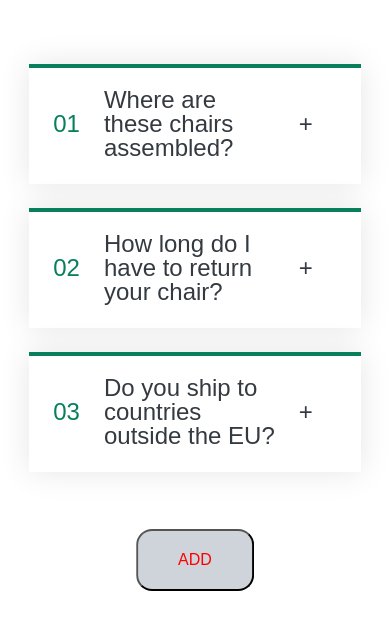
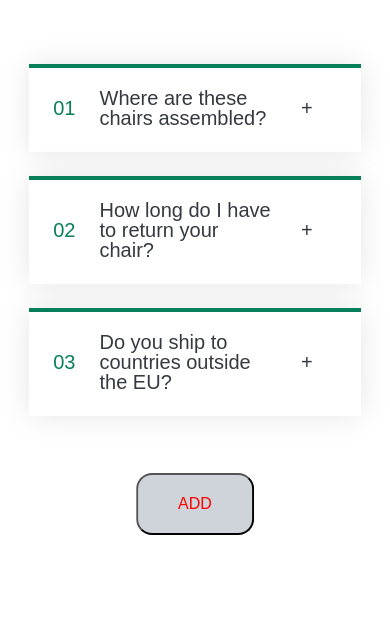
Before and after one commit to Gbangbolaoluwagbemiga/Accordion, a React (Create React App) app: page / in a window 390 px wide. Shown: the top 630 px of the page. Built offline with nearby package versions, Linux system fonts and the light colour scheme.

Commit message:
Mobile responsiveness

```diff
--- a/src/styles.css
+++ b/src/styles.css
@@ -85,3 +85,9 @@ textarea {
 .details {
   margin: 5rem auto;
 }
+@media screen and (max-width:567px){
+.number,.title,
+.icon {
+  font-size: 20px;
+}
+}
```
